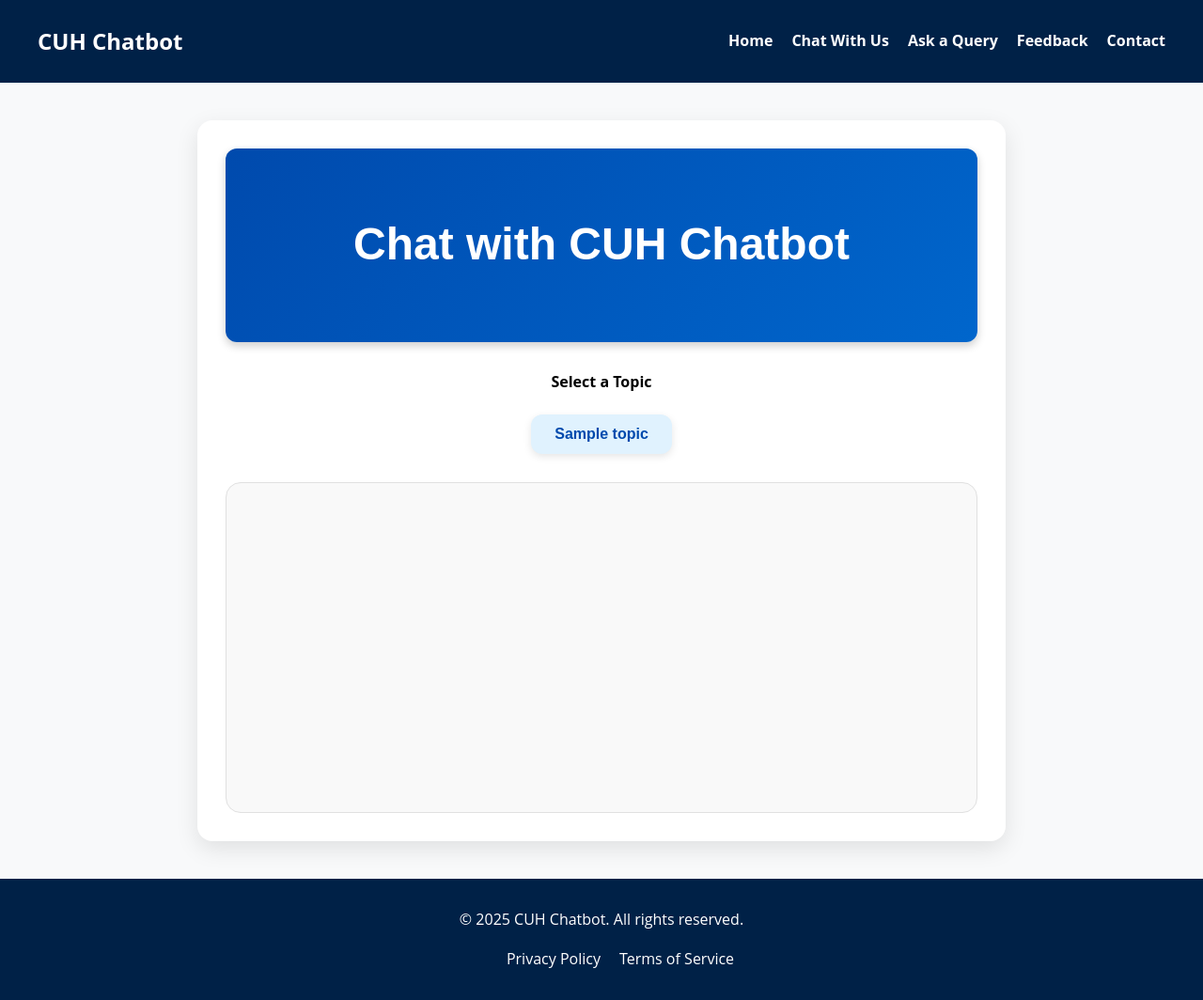
After one commit to nisha-012/chatbot, a Django app: page /chat/ in a window 1280 px wide. The commit adds this page. Shown: the whole page at 94% size. Run offline with Django 5.2, Linux system fonts and the light colour scheme; tables that the repository leaves empty hold one stand-in row (values such as "Sample post").

Commit message:
chat page added

```diff
--- a/chatapp/admin.py
+++ b/chatapp/admin.py
@@ -19,7 +19,6 @@ class QuestionAdmin(admin.ModelAdmin):
     search_fields = ("question_text", "answer_text")  # Search by question & answer
     ordering = ("topic", "question_text")  # Sort by topic & question text
     list_editable = ("show_in_faq",)  # Enable quick editing of FAQ status
-    readonly_fields = ("pdf_link",)  # Prevent accidental changes to PDF link
 
     fieldsets = (
         ("Question Details", {"fields": ("topic", "question_text", "answer_text")}),
@@ -28,8 +27,7 @@ class QuestionAdmin(admin.ModelAdmin):
 
 @admin.register(UserQuery)
 class UserQueryAdmin(admin.ModelAdmin):
-    list_display = ("email", "submitted_at", "response_sent")  # Key details
-    list_filter = ("response_sent",)  # Filter by department & status
+    list_display = ("email", "submitted_at")  # Key details
     search_fields = ("email", "question")  # Allow search by email or question
     ordering = ("-submitted_at",)  # Show latest queries first
     readonly_fields = ("submitted_at",)  # Prevent manual editing of timestamp
--- a/chatapp/models.py
+++ b/chatapp/models.py
@@ -20,10 +20,9 @@ class UserQuery(models.Model):
     email = models.EmailField()
     question = models.TextField()
     submitted_at = models.DateTimeField(auto_now_add=True)
-    response_sent = models.BooleanField(default=False)  # Track if email was sent
 
     def __str__(self):
-        return f"{self.department.name} - {self.email}"
+        return f"{self.email}"
 
 class Feedback(models.Model):
     email = models.EmailField()
--- a/chatapp/urls.py
+++ b/chatapp/urls.py
@@ -3,6 +3,8 @@ from . import views
 
 urlpatterns = [
     path("", views.home, name="home"),  # Homepage with FAQ section
+    path("chat/", views.chat_with_us, name="chat"),
+    path('get-questions/<int:topic_id>/', views.get_questions, name='get_questions'),
     path("ask-query/", views.ask_query, name="ask_query"),  # Ask Your Query Form
     path("feedback/", views.feedback, name="feedback"),  # Feedback Form
     path("contact/", views.contact, name="contact"),  # Contact Page
--- a/chatapp/views.py
+++ b/chatapp/views.py
@@ -1,25 +1,103 @@
-from django.shortcuts import render, redirect
-from .models import Question, Feedback
+from django.shortcuts import render, redirect, get_object_or_404
+from django.http import JsonResponse
+from .models import Topic, Question, Feedback, UserQuery
 from django.contrib import messages
+from django.core.validators import validate_email
+from django.core.exceptions import ValidationError
 
 def home(request):
     """Homepage with FAQ section."""
     faq_questions = Question.objects.filter(show_in_faq=True).order_by("topic", "question_text")
     return render(request, "chatapp/home.html", {"faq_questions": faq_questions})
 
+def chat_with_us(request):
+    topics = Topic.objects.all()
+    return render(request, 'chatapp/chat_with_us.html', {'topics': topics})
+
+def get_questions(request, topic_id):
+    """Fetch all questions for a selected topic."""
+    topic = get_object_or_404(Topic, id=topic_id)
+    questions = Question.objects.filter(topic=topic).values("id", "question_text", "answer_text", "pdf_link")
+
+    return JsonResponse({"questions": list(questions)})
+
+
 def ask_query(request):
-    """Renders the Ask Your Query page."""
+    """Renders the Ask Your Query page and handles form submission."""
+    if request.method == "POST":
+        name = request.POST.get("name")
+        email = request.POST.get("email")
+        question = request.POST.get("question")
+
+        # Validation
+        if not name:
+            messages.error(request, "Name is required.")
+            return render(request, "chatapp/ask_query.html", {"name": name, "email": email, "question": question})
+
+        if not email:
+            messages.error(request, "Email is required.")
+            return render(request, "chatapp/ask_query.html", {"name": name, "email": email, "question": question})
+
+        try:
+            validate_email(email)
+        except ValidationError:
+            messages.error(request, "Invalid email address.")
+            return render(request, "chatapp/ask_query.html", {"name": name, "email": email, "question": question})
+
+        if not question:
+            messages.error(request, "Question is required.")
+            return render(request, "chatapp/ask_query.html", {"name": name, "email": email, "question": question})
+
+        # Store data in the database
+        try:
+            UserQuery.objects.create(email=email, question=question)
+            messages.success(request, "Your query has been submitted successfully!")
+            return redirect("ask_query")  # Redirect to clear the form
+        except Exception as e:
+            messages.error(request, f"An error occurred: {e}")
+            return render(request, "chatapp/ask_query.html", {"name": name, "email": email, "question": question})
+
     return render(request, "chatapp/ask_query.html")
 
 def feedback(request):
+    """Handles feedback form submission and validation."""
     if request.method == 'POST':
         email = request.POST.get('email')
         feedback_text = request.POST.get('feedback_text')
         rating = request.POST.get('rating')
 
-        Feedback.objects.create(email=email, feedback_text=feedback_text, rating=rating)
-        messages.success(request, 'Thank you for your feedback!')
-        return redirect('feedback') # Redirect to the same page to clear form
+        # Validation
+        if not email:
+            messages.error(request, "Email is required.")
+        else:
+            try:
+                validate_email(email)
+            except ValidationError:
+                messages.error(request, "Invalid email address.")
+
+        if not feedback_text:
+            messages.error(request, "Feedback text is required.")
+
+        if not rating or rating not in ["1", "2", "3", "4", "5"]:  # Ensure rating is valid
+            messages.error(request, "Please select a valid rating (1-5).")
+
+        # If there are errors, re-render the form with the previous inputs
+        if messages.get_messages(request):
+            return render(request, 'chatapp/feedback.html', {
+                "email": email,
+                "feedback_text": feedback_text,
+                "rating": rating
+            })
+
+        # Store data in the database
+        try:
+            Feedback.objects.create(email=email, feedback_text=feedback_text, rating=rating)
+            messages.success(request, "Thank you for your feedback!")
+            return redirect('feedback')  # Redirect to clear the form
+        except Exception as e:
+            messages.error(request, f"An error occurred: {e}")
+
+    # Ensure that an HttpResponse is always returned
     return render(request, 'chatapp/feedback.html')
 
 def contact(request):
--- /dev/null
+++ b/static/css/chat.css
@@ -0,0 +1,262 @@
+/* Chat Page Container */
+.chat-container {
+    max-width: 800px;
+    margin: 40px auto;
+    padding: 30px;
+    text-align: center;
+    background-color: #ffffff; /* White background */
+    border-radius: 16px;
+    box-shadow: 0 8px 24px rgba(0, 0, 0, 0.1);
+    animation: fadeIn 0.8s ease-in-out;
+}
+
+/* Header */
+.chat-header {
+    background: linear-gradient(135deg, #004aad, #0066cc); /* Gradient background */
+    color: white;
+    padding: 25px;
+    border-radius: 12px;
+    font-size: 2rem;
+    font-weight: bold;
+    box-shadow: 0 4px 10px rgba(0, 0, 0, 0.2);
+    margin-bottom: 25px;
+    animation: slideInDown 0.8s ease-out;
+}
+
+/* Topic Selection */
+.topic-selection {
+    margin-top: 30px;
+    animation: fadeIn 1s ease-in-out;
+}
+
+.topics-list {
+    display: flex;
+    flex-wrap: wrap;
+    justify-content: center;
+    gap: 15px;
+    margin-top: 15px;
+}
+
+.topic-btn {
+    background: #e0f2fe; /* Light blue background */
+    color: #004aad; /* Dark blue text */
+    padding: 12px 25px;
+    border: none;
+    border-radius: 12px;
+    cursor: pointer;
+    transition: transform 0.2s ease, box-shadow 0.2s ease;
+    box-shadow: 0 3px 8px rgba(0, 0, 0, 0.1);
+    font-weight: 600;
+    font-size: 1rem;
+}
+
+.topic-btn:hover {
+    transform: translateY(-3px);
+    box-shadow: 0 5px 12px rgba(0, 0, 0, 0.2);
+}
+
+/* Chat Box */
+.chat-box {
+    border: 1px solid #e0e0e0;
+    padding: 25px;
+    margin-top: 30px;
+    border-radius: 16px;
+    min-height: 300px;
+    background: #f9f9f9; /* Light gray background */
+    text-align: left;
+    display: flex;
+    flex-direction: column;
+    gap: 15px;
+    overflow-y: auto; /* Enable scrolling for long chats */
+    max-height: 400px; /* Limit height for better UX */
+    animation: fadeIn 1.2s ease-in-out;
+}
+
+/* Selected Topic */
+.selected-topic {
+    font-size: 1.3rem;
+    font-weight: bold;
+    color: #004aad;
+    margin-bottom: 20px;
+    text-align: center;
+}
+
+/* Choose Question Button */
+.btn-choose-question {
+    background: #ffcc80; /* Light orange */
+    color: #333;
+    padding: 12px 25px;
+    border: none;
+    border-radius: 12px;
+    cursor: pointer;
+    transition: transform 0.2s ease, box-shadow 0.2s ease;
+    box-shadow: 0 3px 8px rgba(0, 0, 0, 0.1);
+    font-weight: 600;
+    align-self: flex-start;
+    font-size: 1rem;
+}
+
+.btn-choose-question:hover {
+    transform: translateY(-3px);
+    box-shadow: 0 5px 12px rgba(0, 0, 0, 0.2);
+}
+
+/* Chat Messages */
+.chat-message {
+    padding: 12px 18px;
+    margin: 8px 0;
+    border-radius: 12px;
+    box-shadow: 0 2px 6px rgba(0, 0, 0, 0.1);
+    max-width: 70%;
+    position: relative;
+    animation: fadeIn 0.5s ease;
+}
+
+.message-content {
+    display: flex;
+    align-items: flex-start;
+    gap: 10px;
+}
+
+.avatar {
+    width: 40px;
+    height: 40px;
+    border-radius: 50%;
+    object-fit: cover;
+}
+
+.message-text {
+    display: flex;
+    flex-direction: column;
+    gap: 5px;
+}
+
+.timestamp {
+    font-size: 0.8rem;
+    color: #666;
+    align-self: flex-end;
+}
+
+/* User Message */
+.user-message {
+    background: #d1e8ff; /* Light blue */
+    color: #333;
+    align-self: flex-start;
+}
+
+/* Bot Message */
+.bot-message {
+    background: #f0f0f0; /* Light gray */
+    color: #333;
+    align-self: flex-end;
+}
+
+/* Modal */
+.modal {
+    display: none;
+    position: fixed;
+    top: 50%;
+    left: 50%;
+    transform: translate(-50%, -50%);
+    background: white;
+    padding: 30px;
+    border-radius: 16px;
+    box-shadow: 0 12px 24px rgba(0, 0, 0, 0.2);
+    width: 80%;
+    max-width: 600px;
+    z-index: 1000;
+    animation: fadeIn 0.3s ease-in-out;
+}
+
+.modal::before {
+    content: '';
+    position: fixed;
+    top: 0;
+    left: 0;
+    width: 100%;
+    height: 100%;
+    background-color: rgba(0, 0, 0, 0.5);
+    z-index: -1;
+}
+
+.modal-content {
+    text-align: center;
+}
+
+.close {
+    float: right;
+    font-size: 24px;
+    cursor: pointer;
+    background: #e0e0e0;
+    border-radius: 50%;
+    width: 30px;
+    height: 30px;
+    display: flex;
+    align-items: center;
+    justify-content: center;
+    transition: background-color 0.3s ease;
+}
+
+.close:hover {
+    background-color: #ccc;
+}
+
+.question-btn {
+    display: block;
+    background: #e0f2fe; /* Light blue */
+    color: #004aad;
+    padding: 12px 20px;
+    border: none;
+    border-radius: 12px;
+    margin: 10px 0;
+    cursor: pointer;
+    transition: transform 0.2s ease, box-shadow 0.2s ease;
+    box-shadow: 0 3px 8px rgba(0, 0, 0, 0.1);
+    font-weight: 600;
+    font-size: 1rem;
+    width: 100%;
+}
+
+.question-btn:hover {
+    transform: translateY(-2px);
+    box-shadow: 0 5px 12px rgba(0, 0, 0, 0.2);
+}
+
+/* PDF Link */
+.pdf-link {
+    display: inline-flex;
+    align-items: center;
+    font-size: 16px;
+    color: #d32f2f;
+    text-decoration: none;
+    font-weight: bold;
+    margin-top: 10px;
+    transition: color 0.3s ease-in-out;
+}
+
+.pdf-link i {
+    font-size: 20px;
+    margin-right: 8px;
+    color: #d32f2f;
+}
+
+.pdf-link:hover {
+    color: #b71c1c;
+    transform: translateY(-2px);
+}
+
+/* Animations */
+@keyframes fadeIn {
+    from { opacity: 0; }
+    to { opacity: 1; }
+}
+
+@keyframes slideInDown {
+    from { transform: translateY(-20px); opacity: 0; }
+    to { transform: translateY(0); opacity: 1; }
+}
+
+@keyframes slideInUp {
+    from { transform: translateY(20px); opacity: 0; }
+    to { transform: translateY(0); opacity: 1; }
+}
--- a/static/css/home.css
+++ b/static/css/home.css
@@ -288,3 +288,30 @@
 .faq-answer a:hover {
    color: #002f6c;
 }
+
+/* PDF Link */
+.pdf-link {
+   display: inline-flex;
+   align-items: center;
+   font-size: 16px;
+   color: #d32f2f; /* Red color for the text */
+   text-decoration: none;
+   font-weight: bold;
+   margin-top: 10px;
+   transition: color 0.3s ease-in-out;
+}
+
+/* Red PDF Icon */
+.pdf-link i {
+   font-size: 20px;
+   margin-right: 8px;
+   color: #d32f2f; /* Make icon red */
+}
+
+.pdf-link:hover {
+   color: #b71c1c; /* Darker red on hover */
+}
+
+.pdf-link:hover i {
+   color: #b71c1c; /* Darker red for icon on hover */
+}
--- /dev/null
+++ b/static/js/chat.js
@@ -0,0 +1,125 @@
+let selectedTopicId = null;
+
+// Select Topic and Show Question Button
+function selectTopic(topicId, topicName) {
+    selectedTopicId = topicId;
+    document.getElementById("selected-topic").innerText = `Selected Topic: ${topicName}`;
+    document.getElementById("selected-topic").style.display = "block";
+    document.getElementById("choose-question-btn").style.display = "block";
+}
+
+// Open Modal and Fetch Questions
+function openQuestionModal() {
+    if (!selectedTopicId) return alert("Please select a topic first!");
+
+    // Show loading spinner
+    document.getElementById("loadingSpinner").style.display = "flex";
+    document.getElementById("questions-list").innerHTML = "";
+
+    fetch(`/get-questions/${selectedTopicId}/`)
+        .then(response => response.json())
+        .then(data => {
+            console.log("Received questions:", data);  // Debugging
+
+            // Hide loading spinner
+            document.getElementById("loadingSpinner").style.display = "none";
+
+            let questionList = document.getElementById("questions-list");
+            questionList.innerHTML = "";
+
+            if (data.questions.length === 0) {
+                questionList.innerHTML = "<p>No questions available for this topic.</p>";
+                return;
+            }
+
+            data.questions.forEach(q => {
+                let btn = document.createElement("button");
+                btn.classList.add("question-btn");
+                btn.innerText = q.question_text;
+                btn.onclick = () => selectQuestion(q.question_text, q.answer_text, q.pdf_link);
+                questionList.appendChild(btn);
+            });
+
+            // Add search functionality
+            document.getElementById("searchQuestion").addEventListener("input", (e) => {
+                const searchTerm = e.target.value.toLowerCase();
+                const questions = document.querySelectorAll(".question-btn");
+                questions.forEach(question => {
+                    const questionText = question.innerText.toLowerCase();
+                    if (questionText.includes(searchTerm)) {
+                        question.style.display = "block";
+                    } else {
+                        question.style.display = "none";
+                    }
+                });
+            });
+        })
+        .catch(error => {
+            console.error("Error fetching questions:", error);
+            document.getElementById("loadingSpinner").style.display = "none";
+            document.getElementById("questions-list").innerHTML = "<p>Failed to load questions. Please try again.</p>";
+        });
+
+    document.getElementById("questionModal").style.display = "block";
+}
+
+// Close Modal
+function closeModal() {
+    document.getElementById("questionModal").style.display = "none";
+}
+
+// Select Question and Display Chat
+function selectQuestion(question, answer, pdfLink) {
+    closeModal();
+
+    let chatBox = document.getElementById("chat-box");
+
+    // Add user question (left side)
+    chatBox.innerHTML += `
+        <div class="chat-message user-message" style="animation: slideInDown 0.5s ease;">
+            <div class="message-content">
+                <img src="${staticUrls.userAvatar}" alt="User Avatar" class="avatar">
+                <div class="message-text">
+                    <p>${question}</p>
+                    <span class="timestamp">${new Date().toLocaleTimeString()}</span>
+                </div>
+            </div>
+        </div>
+    `;
+
+    // Add bot answer (right side)
+    let answerHTML = `
+        <div class="chat-message bot-message" style="animation: slideInUp 0.5s ease;">
+            <div class="message-content">
+                <img src="${staticUrls.botAvatar}" alt="Bot Avatar" class="avatar">
+                <div class="message-text">
+                    <p>${answer}</p>
+    `;
+
+    // If there's a PDF link, add it below the answer
+    if (pdfLink) {
+        answerHTML += `
+            <br>
+            <a href="${pdfLink}" target="_blank" class="pdf-link">
+                <i class="fas fa-file-pdf"></i> View PDF
+            </a>
+        `;
+    }
+
+    answerHTML += `
+                    <span class="timestamp">${new Date().toLocaleTimeString()}</span>
+                </div>
+            </div>
+        </div>
+    `;
+    chatBox.innerHTML += answerHTML;
+
+    // Add options to choose another question or change topic
+    chatBox.innerHTML += `
+        <button class="btn-choose-question" onclick="openQuestionModal()" style="animation: fadeIn 0.5s ease;">Choose Another Question</button>
+        <button class="topic-btn" onclick="location.reload()" style="animation: fadeIn 0.5s ease;">Change Topic</button>
+    `;
+
+    // Scroll to the bottom of the chat box
+    chatBox.scrollTop = chatBox.scrollHeight;
+}
--- a/templates/base.html
+++ b/templates/base.html
@@ -8,6 +8,7 @@
     <link rel="stylesheet" href="{% static 'css/style.css' %}">
     <link rel="stylesheet" href="{% static 'css/home.css' %}">
     <link rel="stylesheet" href="{% static 'css/form.css' %}">
+    <link rel="stylesheet" href="{% static 'css/chat.css' %}">
     <link rel="stylesheet" href="https://cdnjs.cloudflare.com/ajax/libs/font-awesome/5.15.4/css/all.min.css">
     <script src="https://code.jquery.com/jquery-3.6.0.min.js"></script>
 </head>
@@ -19,6 +20,7 @@
             <a href="{% url 'home' %}" class="logo">CUH Chatbot</a>
             <ul class="nav-links">
                 <li><a href="{% url 'home' %}">Home</a></li>
+                <li><a href="{% url 'chat' %}">Chat With Us</a></li>
                 <li><a href="{% url 'ask_query' %}">Ask a Query</a></li>
                 <li><a href="{% url 'feedback' %}">Feedback</a></li>
                 <li><a href="{% url 'contact' %}">Contact</a></li>
--- /dev/null
+++ b/templates/chatapp/chat_with_us.html
@@ -0,0 +1,56 @@
+{% extends 'base.html' %}
+{% load static %}
+
+{% block title %}Chat With Us - CUH Chatbot{% endblock %}
+
+{% block content %}
+<section class="chat-container">
+    <!-- Header -->
+    <div class="chat-header">
+        <h2>Chat with CUH Chatbot</h2>
+    </div>
+
+    <!-- Topic Selection -->
+    <div class="topic-selection">
+        <h4>Select a Topic</h4>
+        <div class="topics-list">
+            {% for topic in topics %}
+                <button class="topic-btn" onclick="selectTopic('{{ topic.id }}', '{{ topic.name }}')">{{ topic.name }}</button>
+            {% endfor %}
+        </div>
+    </div>
+
+    <!-- Chat Display -->
+    <div class="chat-box" id="chat-box">
+        <p id="selected-topic" class="selected-topic" style="display: none;"></p>
+        <button id="choose-question-btn" class="btn-choose-question" style="display: none;" onclick="openQuestionModal()">Choose a Question</button>
+    </div>
+
+    <!-- Modal for Questions -->
+    <div id="questionModal" class="modal">
+        <div class="modal-content">
+            <span class="close" onclick="closeModal()">&times;</span>
+            <h3>Select a Question</h3>
+            <!-- Search Bar -->
+            <input type="text" id="searchQuestion" placeholder="Search questions..." class="search-bar">
+            <!-- Loading Spinner -->
+            <div id="loadingSpinner" class="loading-spinner" style="display: none;">
+                <div class="spinner"></div>
+                <p>Loading questions...</p>
+            </div>
+            <!-- Questions List -->
+            <div id="questions-list"></div>
+        </div>
+    </div>
+</section>
+
+<!-- JavaScript -->
+<script>
+    // Pass static URLs to JavaScript
+    const staticUrls = {
+        userAvatar: "{% static 'images/user-avatar.png' %}",
+        botAvatar: "{% static 'images/bot-avatar.png' %}"
+    };
+</script>
+<script src="{% static 'js/chat.js' %}"></script>
+{% endblock %}
```
Also changed, not shown: static/css/form.css (+47 -8 lines), templates/chatapp/chatbot.html (deleted, +0 -20 lines), templates/chatapp/contact.html (+39 -0 lines), templates/chatapp/home.html (+8 -48 lines), chatapp/migrations/0005_remove_userquery_response_sent.py (added), static/images/bot-avatar.png (added).
